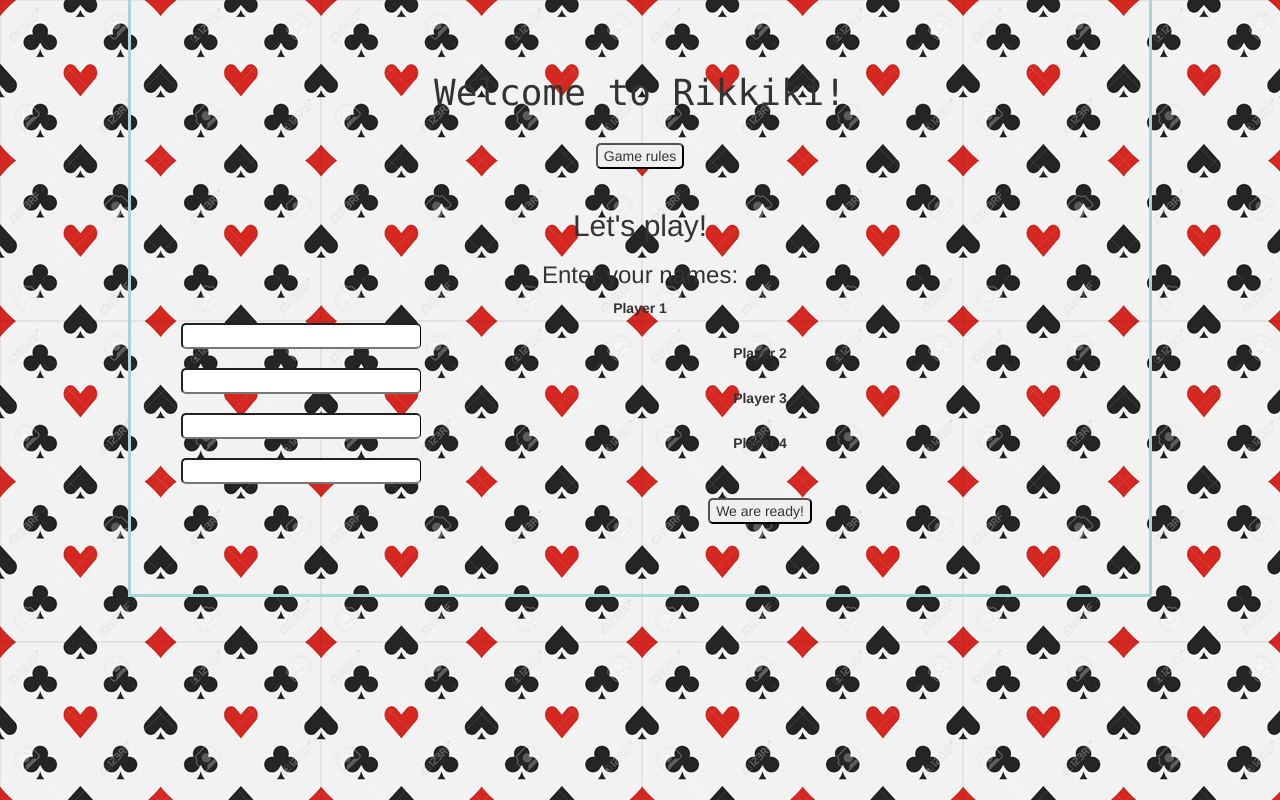
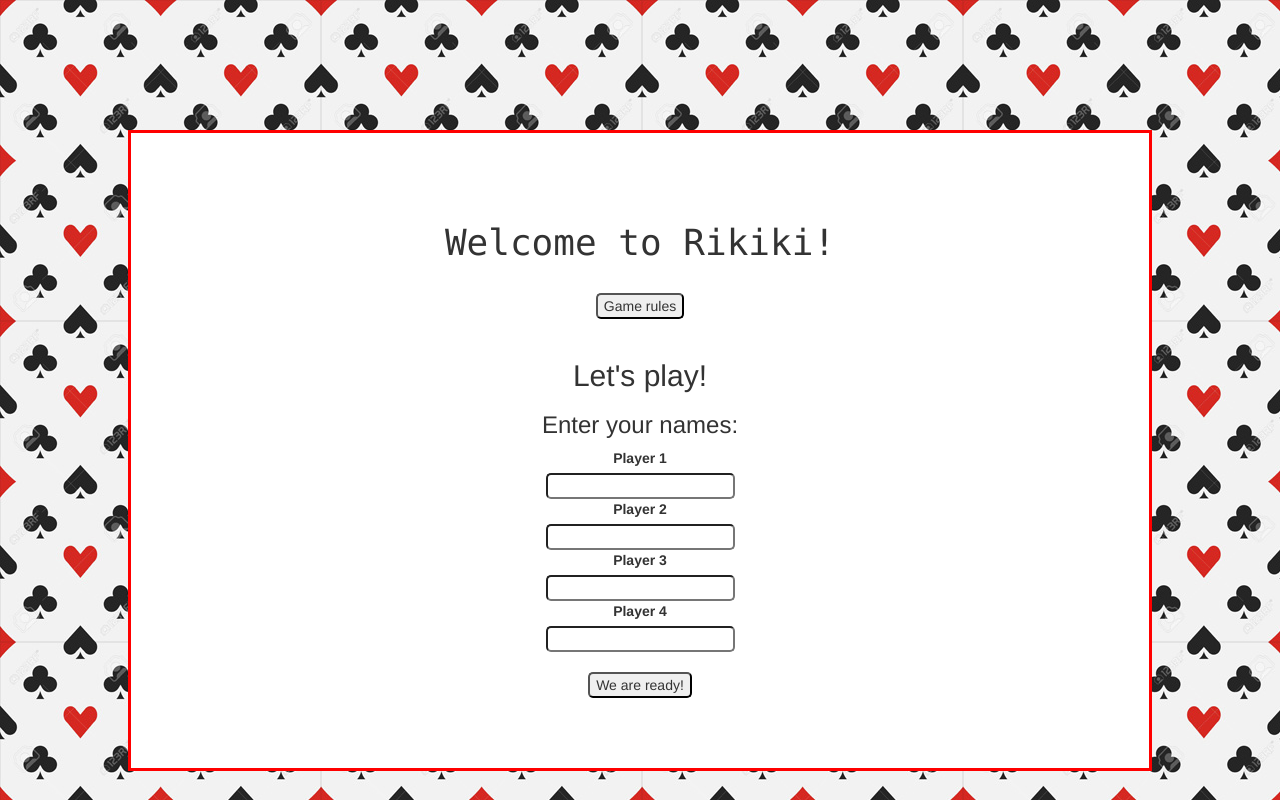
Before and after one commit to szucsnikolett/Rikiki, a Flask app: page / in a window 1280 px wide. Run offline with Flask 2, Linux system fonts and the light colour scheme; some libraries are stand-ins or nearby versions.

Commit message:
fix broken css and add player switcher

```diff
--- a/static/css/cards.css
+++ b/static/css/cards.css
@@ -112,7 +112,7 @@ img.card {
     margin: 0 auto;
 	padding: 50px;
 	text-align: center;
-	border: #A5D6D9 solid 3px;
+	border: red solid 3px;
 }
 
 input{
--- a/static/css/style.css
+++ b/static/css/style.css
@@ -86,12 +86,15 @@ body {
     background-color: white;
 }
 
-#player1, #player2, #player3, #player4 {
+.player1, .player2, .player3, .player4 {
     width : 240px;
     float: left;
     text-align: center;
     background-color: white;
     font-weight: bold;
+}
+
+.player1, .player2, .player3 {
     border-right: solid black 1px;
 }
 
@@ -111,3 +114,7 @@ h1 {
 }
 
 .hidden {display: none}
+
+.body {background-color: white;
+    margin-top: 150px;
+}
--- a/templates/welcome.html
+++ b/templates/welcome.html
@@ -7,7 +7,7 @@
 
 {% block content %}
     <div class="body">
-    <div class="welcome"><h1>Welcome to Rikkiki!</h1>
+    <div class="welcome"><h1>Welcome to Rikiki!</h1>
         <button id="button">Game rules</button>
         <div id="rules">
             <ul>
```
Also changed, not shown: static/js/game.js (+12 -5 lines), templates/index.html (+4 -4 lines).
